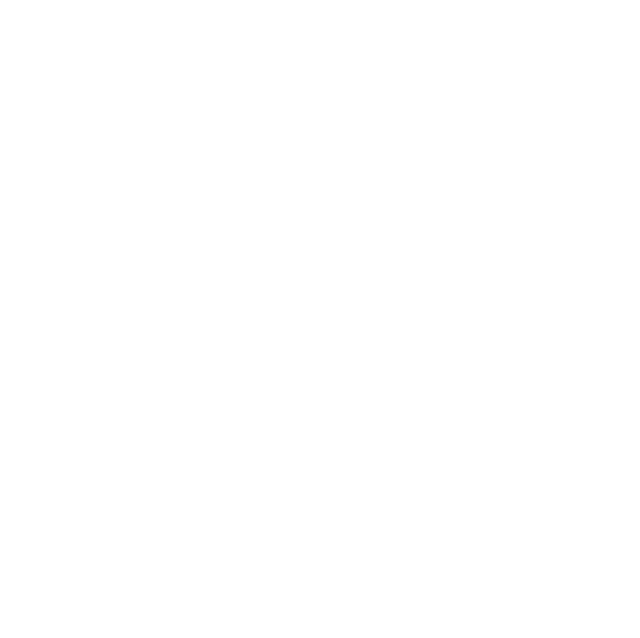
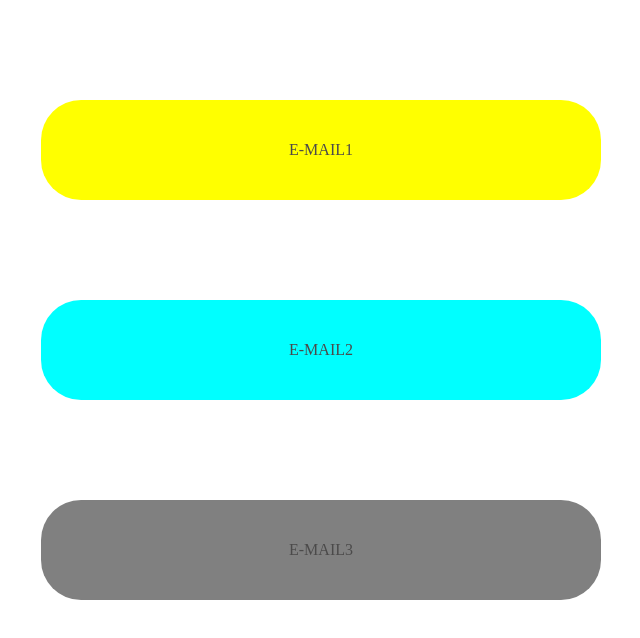
Before and after one commit to Answer-emily/Login, a plain HTML site: page index.html in a window 1280 px wide. Shown: the whole page, without its empty margins (319-959 px from the left). Drawn offline with Linux system fonts and the light colour scheme.

Commit message:
:art:style:style div Css

```diff
--- a/index.html
+++ b/index.html
@@ -4,9 +4,14 @@
     <meta charset="UTF-8">
     <meta http-equiv="X-UA-Compatible" content="IE=edge">
     <meta name="viewport" content="width=device-width, initial-scale=1.0">
+    <link rel="stylesheet" href="style.css"/>
     <title>Login</title>
 </head>
 <body>
-
+    <div class="container">
+        <div> <a href="#">E-MAIL1</a> </div>
+        <div> <a href="#">E-MAIL2</a> </div>
+        <div> <a href="#">E-MAIL3</a> </div>
+    </div>
 </body>
 </html>
--- /dev/null
+++ b/style.css
@@ -0,0 +1,42 @@
+@charset "utf-8";
+
+*{
+    margin:0;
+    padding:0;
+}
+
+a{
+    text-decoration: none;
+    color:rgb(75, 74, 74);
+    display: block;
+}
+
+.container{
+    width:700px;
+    height:500px;
+    margin:100px auto 0;
+    display: flex;
+    flex-direction: column;
+    justify-content: space-between;
+    align-items: center;
+    text-align: center;
+    line-height: 100px;
+}
+
+.container div{
+    width:80%;
+    height:100px;
+    border-radius: 40px;
+}
+
+.container div:nth-child(1){
+    background-color: yellow;
+}
+
+.container div:nth-child(2){
+    background-color: aqua;
+}
+
+.container div:nth-child(3){
+    background-color: gray;
+}
```
